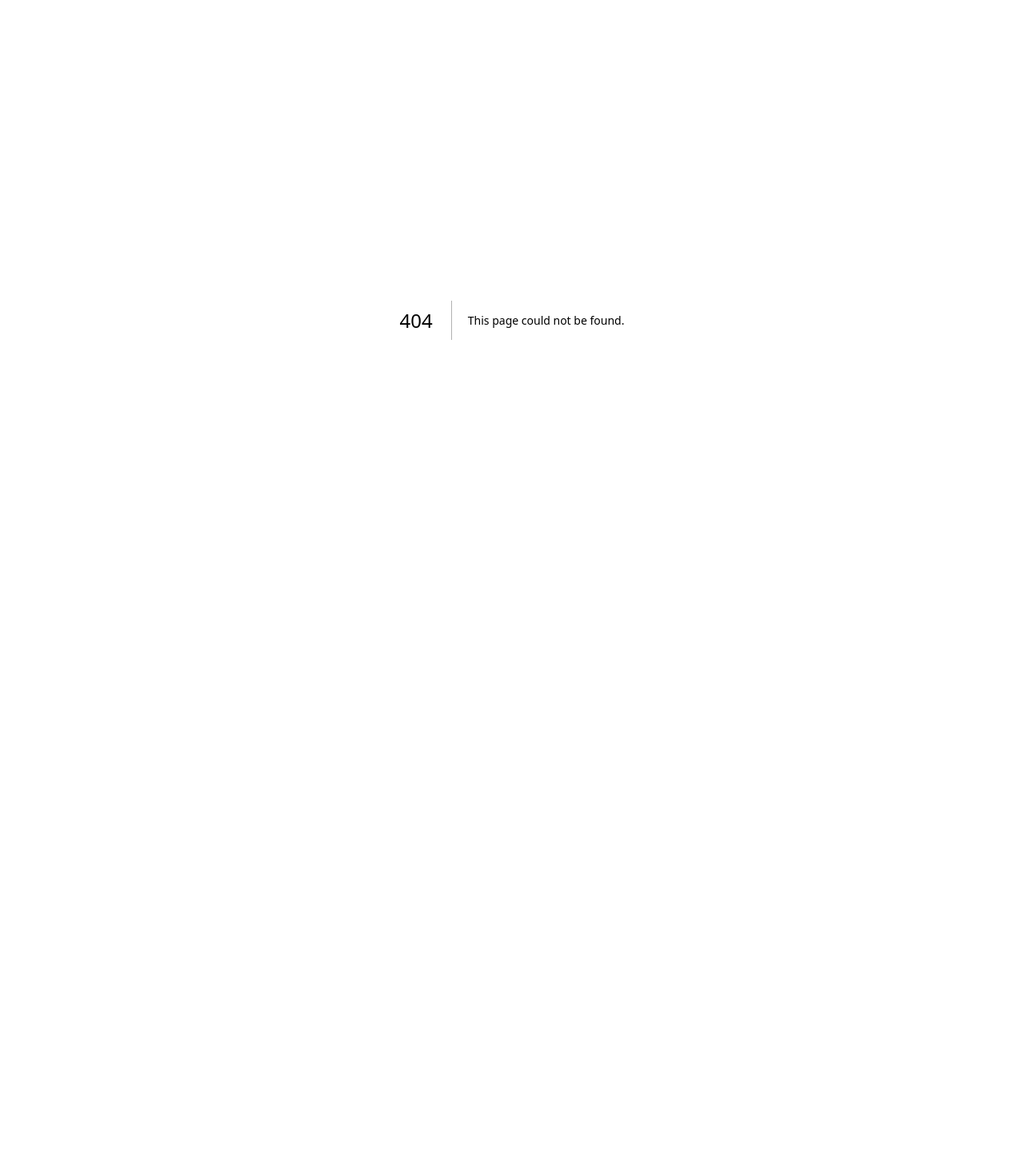
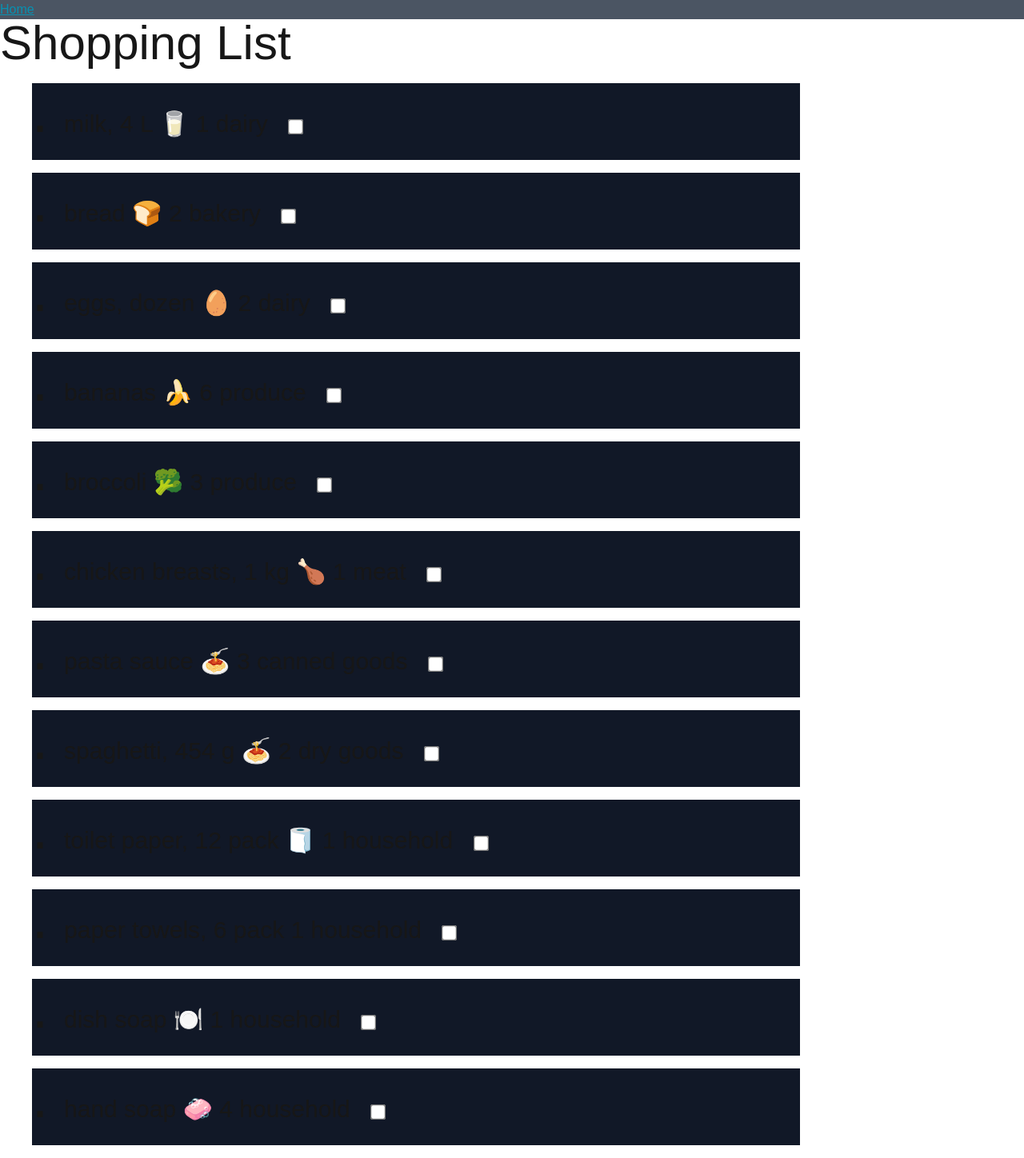
Before and after one commit to Hmmm-8938/cprg306-assignments, a Next.js app: page /week-3 in a window 1280 px wide. Before the commit this address had no page. Shown: the whole page at 80% size. Before the commit the page ends 800 px from the top, so only its background shows below. Built offline with nearby package versions, Linux system fonts and the light colour scheme.

Commit message:
Week-3 Assignment
Added the Week-3 Assignment

```diff
--- a/app/layout.js
+++ b/app/layout.js
@@ -13,7 +13,7 @@
 });
 
 export const metadata = {
-  title: "Create Next App",
+  title: "Shopping List", // I have changed the title here however I am assuming there is a way to do it based on the page because right now no matter what page you are on this will say shopping list
   description: "Generated by create next app",
 };
 
--- a/app/page.js
+++ b/app/page.js
@@ -10,6 +10,7 @@
 
       <ul>
         <li className="text-2xl text-cyan-600 hover:text-cyan-950"><Link href="./week-2">Week #2 Assignment</Link></li>
+        <li className="text-2xl text-cyan-600 hover:text-cyan-950"><Link href="./week-3">Week #3 Assignment</Link></li>
       </ul>
     </main>
   );
--- /dev/null
+++ b/app/week-3/item-list.js
@@ -0,0 +1,109 @@
+import React from 'react';
+import Item from './item';
+import Spacer from './spacer';
+
+const ItemList = () => {
+
+    const item1 = {
+        name: "milk, 4 L 🥛",
+        quantity: 1,
+        category: "dairy",
+      };
+
+      const item2 = {
+        name: "bread 🍞",
+        quantity: 2,
+        category: "bakery",
+      };
+
+      const item3 = {
+        name: "eggs, dozen 🥚",
+        quantity: 2,
+        category: "dairy",
+      };
+
+      const item4 = {
+        name: "bananas 🍌",
+        quantity: 6,
+        category: "produce",
+      };
+
+      const item5 = {
+        name: "broccoli 🥦",
+        quantity: 3,
+        category: "produce",
+      };
+
+      const item6 = {
+        name: "chicken breasts, 1 kg 🍗",
+        quantity: 1,
+        category: "meat",
+      };
+
+      const item7 = {
+        name: "pasta sauce 🍝",
+        quantity: 3,
+        category: "canned goods",
+      };
+
+      const item8 = {
+        name: "spaghetti, 454 g 🍝",
+        quantity: 2,
+        category: "dry goods",
+      };
+
+      const item9 = {
+        name: "toilet paper, 12 pack 🧻",
+        quantity: 1,
+        category: "household",
+      };
+
+      const item10 = {
+        name: "paper towels, 6 pack",
+        quantity: 1,
+        category: "household",
+      };
+
+      const item11 = {
+        name: "dish soap 🍽️",
+        quantity: 1,
+        category: "household",
+      };
+
+      const item12 = {
+        name: "hand soap 🧼",
+        quantity: 4,
+        category: "household",
+      };
+
+      return (
+        <ul>
+            <Item name={item1.name} quantity={item1.quantity} category={item1.category}/>
+            <Spacer size="16px"/>
+            <Item name={item2.name} quantity={item2.quantity} category={item2.category}/>
+            <Spacer size="16px"/>
+            <Item name={item3.name} quantity={item3.quantity} category={item3.category}/>
+            <Spacer size="16px"/>
+            <Item name={item4.name} quantity={item4.quantity} category={item4.category}/>
+            <Spacer size="16px"/>
+            <Item name={item5.name} quantity={item5.quantity} category={item5.category}/>
+            <Spacer size="16px"/>
+            <Item name={item6.name} quantity={item6.quantity} category={item6.category}/>
+            <Spacer size="16px"/>
+            <Item name={item7.name} quantity={item7.quantity} category={item7.category}/>
+            <Spacer size="16px"/>
+            <Item name={item8.name} quantity={item8.quantity} category={item8.category}/>
+            <Spacer size="16px"/>
+            <Item name={item9.name} quantity={item9.quantity} category={item9.category}/>
+            <Spacer size="16px"/>
+            <Item name={item10.name} quantity={item10.quantity} category={item10.category}/>
+            <Spacer size="16px"/>
+            <Item name={item11.name} quantity={item11.quantity} category={item11.category}/>
+            <Spacer size="16px"/>
+            <Item name={item12.name} quantity={item12.quantity} category={item12.category}/>
+            <Spacer size="16px"/>
+        </ul>
+      )
+};
+
+export default ItemList;
--- /dev/null
+++ b/app/week-3/item.js
@@ -0,0 +1,12 @@
+import React from 'react';
+
+const Item = ({name, quantity, category}) => {
+    return (
+        <li>
+            {/* I have additionally added an extra checkbox so you can check off items as you shop.*/}
+            <div className='text-3xl ml-10 bg-gray-900 h-24 w-9/12 justify-center hover:text-7xl '><text className='mr-5 text-7xl'>.</text>{name}     {quantity}     {category} <input type="checkbox" className='transform scale-150 ml-5'/></div>
+        </li>
+    );
+};
+
+export default Item;
--- /dev/null
+++ b/app/week-3/page.js
@@ -0,0 +1,16 @@
+import MenuBar from "../_components/menu-bar";
+import ItemList from "./item-list";
+import Spacer from "./spacer";
+
+export default function ShoppingList()
+{
+    return(
+        <main>
+            <MenuBar/>
+            <h1 className="text-6xl">Shopping List</h1>
+            <Spacer size="20px"/>
+            <ItemList/>
+
+        </main>
+    )
+}
--- /dev/null
+++ b/app/week-3/spacer.js
@@ -0,0 +1,7 @@
+import React from "react";
+
+const Spacer = ({ size }) => (
+    <div style={{ height: size}}></div>
+);
+
+export default Spacer;
```
